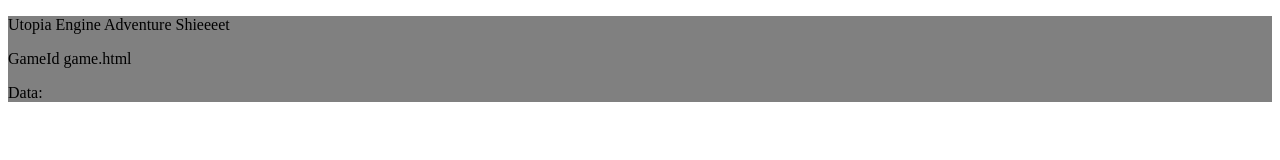
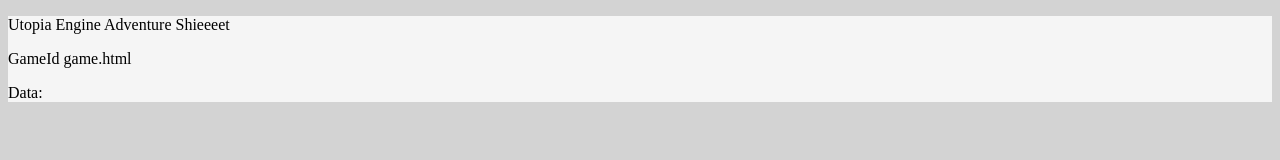
Before and after one commit to szydlowski-jk/UtopiaEngineServer, a website: page page/game.html in a window 1280 px wide. Drawn offline with nearby package versions, Linux system fonts and the light colour scheme; no server answers.

Commit message:
css small change + getGameData test

```diff
--- a/page/game.html
+++ b/page/game.html
@@ -18,7 +18,7 @@
         <p>GameId {{ gameId }}</p>
 
         <p>Data:</p>
-        <!-- <p>{{ getGameData() }}</p> -->
+        <p>{{ getGameData() }}</p>
     </div>
 </body>
 </html>
--- a/page/style.scss
+++ b/page/style.scss
@@ -1,3 +1,7 @@
+body {
+    background-color: lightgrey;
+}
+
 #app {
-    background-color: grey;
+    background-color: whitesmoke;
 }
```
Also changed, not shown: page/style.css, 1 other file.
